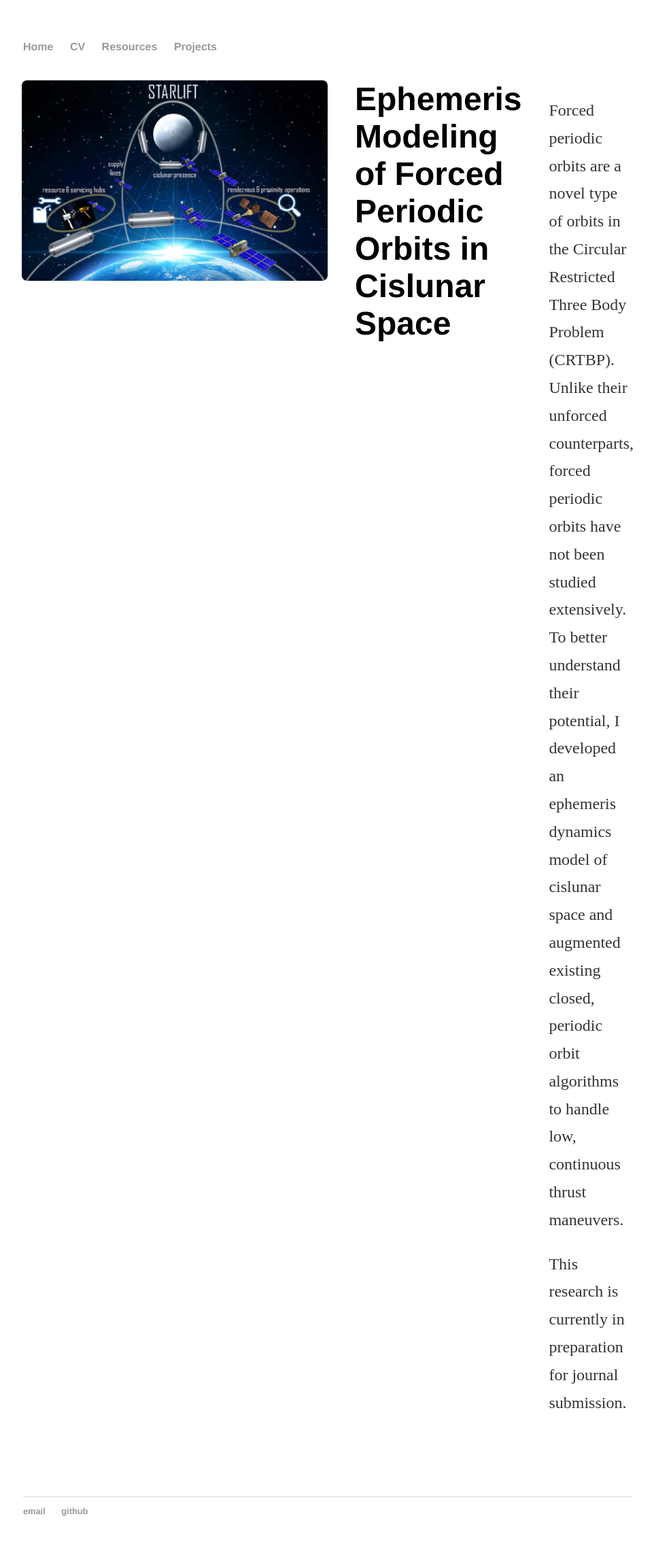
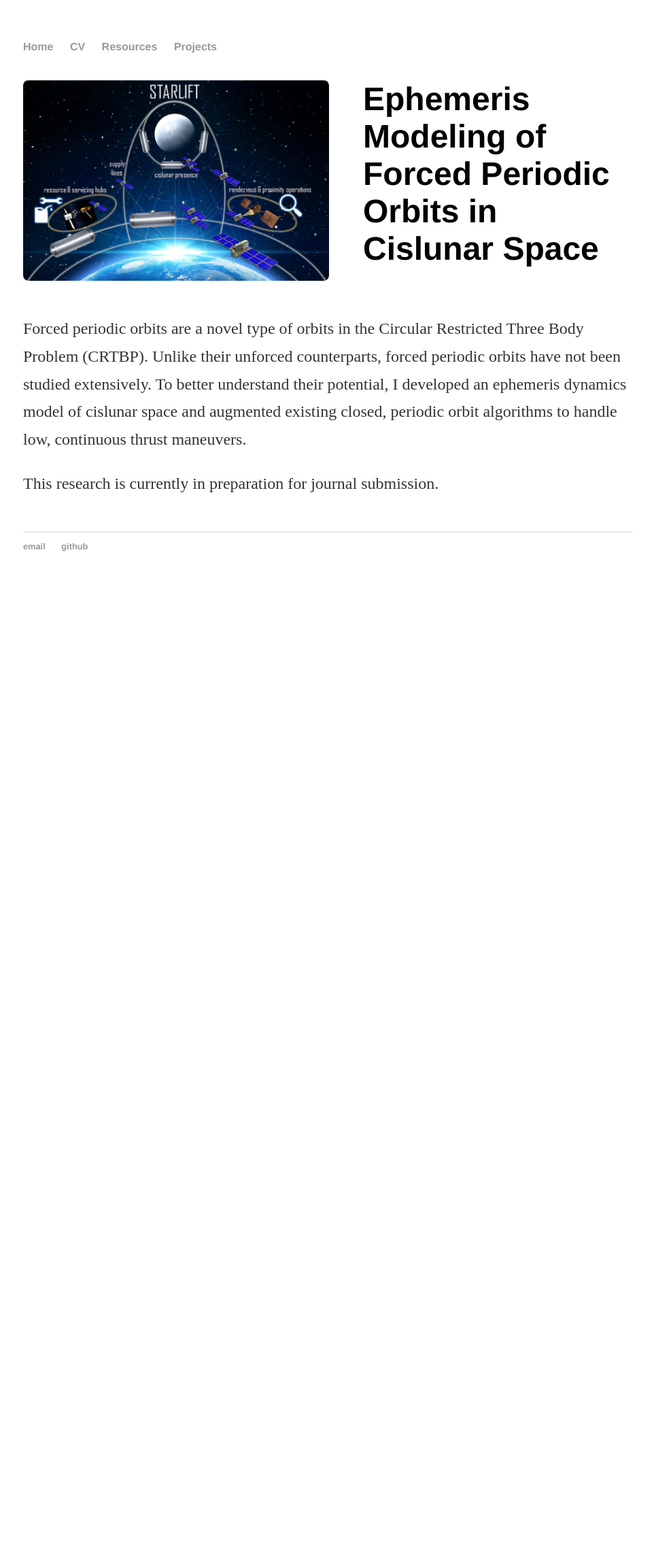
Before and after one commit to ggenszler/ggenszler.github.io, a Jekyll site: the page built from projects/starlift_fpo.html, in a window 1280 px wide. Shown: the whole page at 68% size, without its empty margins (158-1120 px from the left). Built offline with Jekyll 4.4.1, drawn with Linux system fonts in a browser that asks for light colours; after the commit the page ends 900 px from its top, so only the background shows below that.

Commit message:
Update starlift_fpo.html

```diff
--- a/projects/starlift_fpo.html
+++ b/projects/starlift_fpo.html
@@ -9,16 +9,18 @@ title: Ephemeris Modeling of Forced Periodic Orbits in Cislunar Space
     margin: 0 auto;
   }
 
+  /* Top section */
   .project-header {
     display: flex;
     justify-content: center;
     align-items: flex-start;
-    gap: 40px;
+    gap: 50px;
 
     margin-top: 40px;
     margin-bottom: 50px;
   }
 
+  /* Left image */
   .project-image {
     flex: 0 0 450px;
     max-width: 450px;
@@ -31,21 +33,20 @@ title: Ephemeris Modeling of Forced Periodic Orbits in Cislunar Space
     border-radius: 8px;
   }
 
+  /* Right title */
   .project-title {
     flex: 1;
-    max-width: 550px;
+    display: flex;
+    align-items: center;
   }
 
   .project-title h1 {
-    margin-top: 0;
-    margin-bottom: 20px;
+    margin: 0;
   }
 
-  .section p {
-    flex: 1;
-    line-height: 1.7;
-    max-width: 1000px;
-    margin-bottom: 18px;
+  /* Full-width sections underneath */
+  .project-body {
+    width: 100%;
   }
 
   .section {
@@ -56,6 +57,11 @@ title: Ephemeris Modeling of Forced Periodic Orbits in Cislunar Space
     border-bottom: 2px solid #ccc;
     padding-bottom: 10px;
     margin-bottom: 20px;
+  }
+
+  .section p {
+    line-height: 1.7;
+    margin-bottom: 18px;
   }
 
   .section ul {
@@ -81,33 +87,50 @@ title: Ephemeris Modeling of Forced Periodic Orbits in Cislunar Space
     .project-header {
       flex-direction: column;
       align-items: center;
+      text-align: center;
     }
 
     .project-image,
-    .project-summary {
+    .project-title {
       max-width: 100%;
     }
 
-    .project-summary {
-      text-align: center;
+    .project-title {
+      justify-content: center;
+    }
+
+    .section ul {
+      text-align: left;
     }
   }
 </style>
+
+
+
+
+
 
 <div class="project-page">
 
   <!-- Top Section -->
   <div class="project-header">
 
+    <!-- Left: Image -->
     <div class="project-image">
       <img src="/projects/images/starlift.png"
            alt="Logistics Network Design for Spacecraft Servicing in Cislunar Space">
     </div>
 
+    <!-- Right: Title -->
     <div class="project-title">
       <h1>Ephemeris Modeling of Forced Periodic Orbits in Cislunar Space</h1>
     </div>
+  </div>
 
+  <!-- Full Width Content -->
+  <div class="project-body">
+
+    <!-- Summary -->
     <div class="section">
       <p>
         Forced periodic orbits are a novel type of orbits in the Circular Restricted Three Body Problem (CRTBP). Unlike their unforced counterparts, forced periodic orbits have not been studied extensively. To better understand their potential, I developed an ephemeris dynamics model of cislunar space and augmented existing closed, periodic orbit algorithms to handle low, continuous thrust maneuvers.
```
